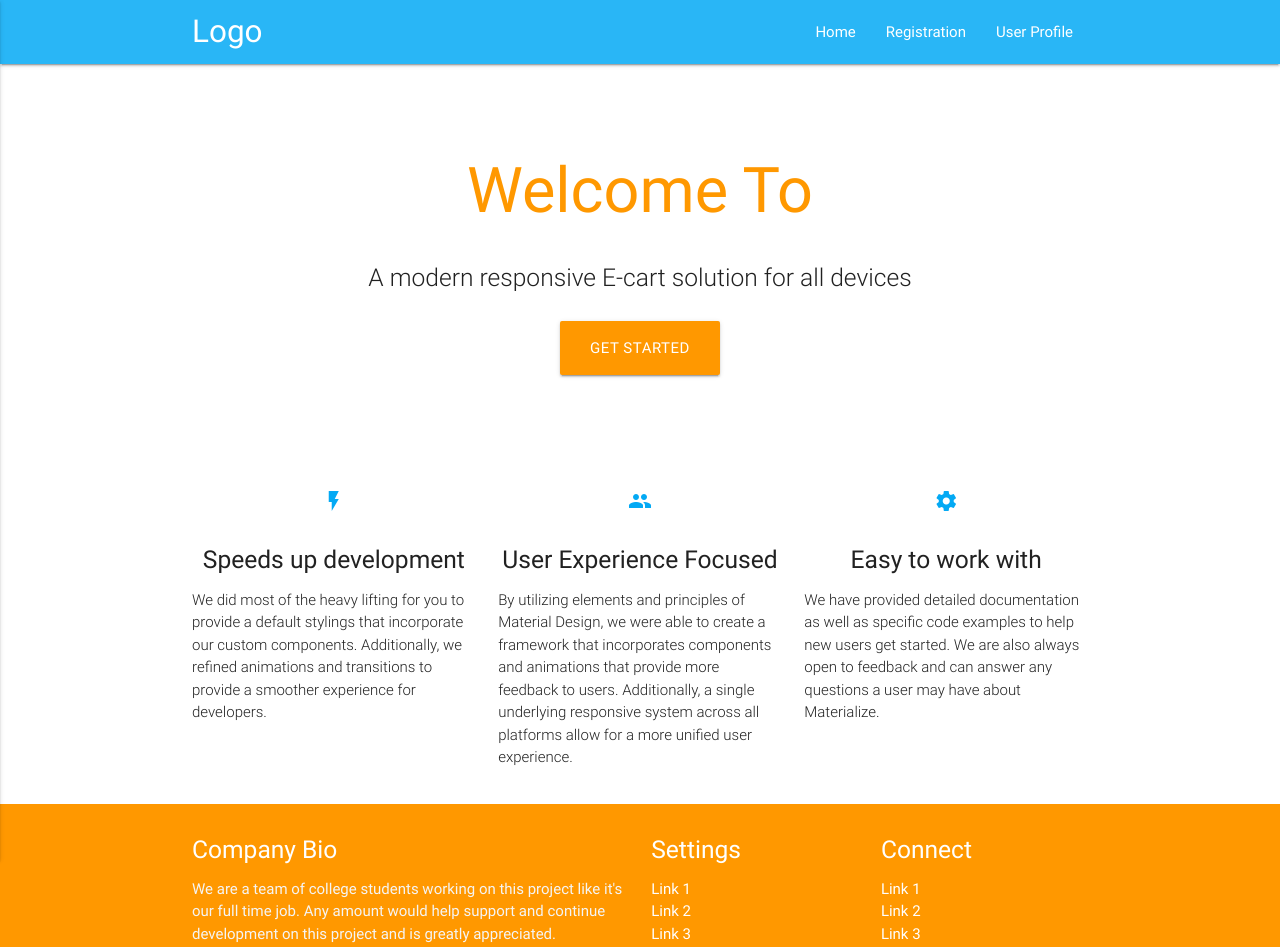
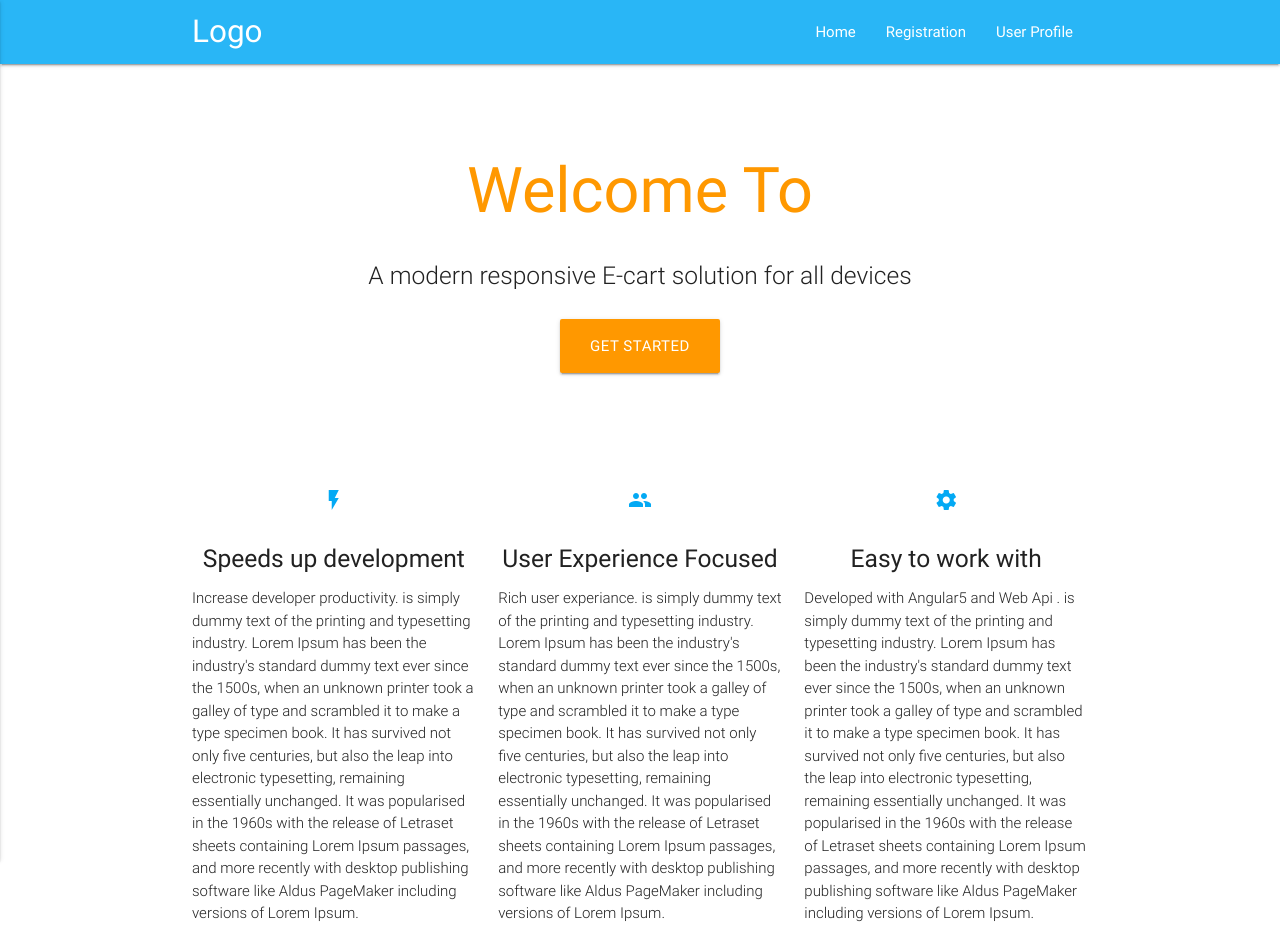
Before and after one commit to Someshb/ecart, an Angular app: page /home in a window 1280 px wide. Shown: the top 947 px of the page. Built offline with nearby package versions, Linux system fonts and the light colour scheme.

Commit message:
Fix home page content

```diff
--- a/src/app/app.component.html
+++ b/src/app/app.component.html
@@ -18,8 +18,10 @@
     <div class="container">
       <div class="row">
         <div class="col l6 s12">
-          <h5 class="white-text">Company Bio</h5>
-          <p class="grey-text text-lighten-4">We are a team of college students working on this project like it's our full time job. Any amount would help support and continue development on this project and is greatly appreciated.</p>
+          <h5 class="white-text">Love for technology</h5>
+          <p class="grey-text text-lighten-4">
+            Love for technology and passion drives me to do this work after my office tough schedule.
+          </p>
 
 
         </div>
--- a/src/app/home/home.component.html
+++ b/src/app/home/home.component.html
@@ -5,7 +5,7 @@
     <h1 class="header center orange-text">
 
       <h1>Welcome To</h1>
-      <h2> {{title}}</h2>
+      <!--<h2> {{title}}</h2>-->
 
 
     </h1>
@@ -29,8 +29,9 @@
       </h2>
       <h5 class="center">Speeds up development</h5>
 
-      <p class="light">We did most of the heavy lifting for you to provide a default stylings that incorporate our custom components. Additionally,
-        we refined animations and transitions to provide a smoother experience for developers.</p>
+      <p class="light">Increase developer productivity.
+          is simply dummy text of the printing and typesetting industry. Lorem Ipsum has been the industry's standard dummy text ever since the 1500s, when an unknown printer took a galley of type and scrambled it to make a type specimen book. It has survived not only five centuries, but also the leap into electronic typesetting, remaining essentially unchanged. It was popularised in the 1960s with the release of Letraset sheets containing Lorem Ipsum passages, and more recently with desktop publishing software like Aldus PageMaker including versions of Lorem Ipsum.
+      </p>
     </div>
   </div>
 
@@ -41,9 +42,7 @@
       </h2>
       <h5 class="center">User Experience Focused</h5>
 
-      <p class="light">By utilizing elements and principles of Material Design, we were able to create a framework that incorporates components
-        and animations that provide more feedback to users. Additionally, a single underlying responsive system across all
-        platforms allow for a more unified user experience.</p>
+      <p class="light">Rich user experiance.  is simply dummy text of the printing and typesetting industry. Lorem Ipsum has been the industry's standard dummy text ever since the 1500s, when an unknown printer took a galley of type and scrambled it to make a type specimen book. It has survived not only five centuries, but also the leap into electronic typesetting, remaining essentially unchanged. It was popularised in the 1960s with the release of Letraset sheets containing Lorem Ipsum passages, and more recently with desktop publishing software like Aldus PageMaker including versions of Lorem Ipsum.</p>
     </div>
   </div>
 
@@ -54,8 +53,7 @@
       </h2>
       <h5 class="center">Easy to work with</h5>
 
-      <p class="light">We have provided detailed documentation as well as specific code examples to help new users get started. We are also
-        always open to feedback and can answer any questions a user may have about Materialize.</p>
+      <p class="light">Developed with Angular5 and Web Api .  is simply dummy text of the printing and typesetting industry. Lorem Ipsum has been the industry's standard dummy text ever since the 1500s, when an unknown printer took a galley of type and scrambled it to make a type specimen book. It has survived not only five centuries, but also the leap into electronic typesetting, remaining essentially unchanged. It was popularised in the 1960s with the release of Letraset sheets containing Lorem Ipsum passages, and more recently with desktop publishing software like Aldus PageMaker including versions of Lorem Ipsum.</p>
     </div>
   </div>
 </div>
```
